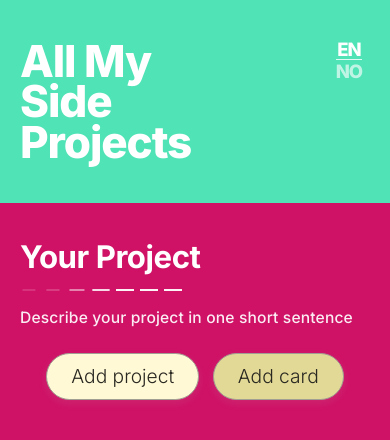
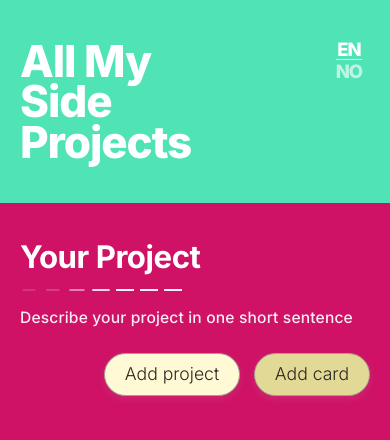
Before and after one commit to nataliakuntic/project-dashboard, a React (Vite) app: page / in a window 390 px wide. Shown: the top 440 px of the page. Built offline with nearby package versions, Linux system fonts and the light colour scheme; what @dnd-kit/dom, @dnd-kit/react would draw is missing.

Commit message:
Refine English mobile workspace actions

```diff
--- a/src/styles/workspace.css
+++ b/src/styles/workspace.css
@@ -537,7 +537,12 @@
   .dashboard-workspace-panel[data-language="en"] .workspace-actions {
     flex-direction: row;
     flex-wrap: nowrap;
-    justify-content: center;
+    justify-content: flex-end;
+  }
+
+  .dashboard-workspace-panel[data-language="en"] .workspace-action-button {
+    padding: 0.45rem 1.25rem;
+    font-size: 1.1rem;
   }
 
   .dashboard-workspace-panel[data-language="en"] .workspace-action-button-card {
```
